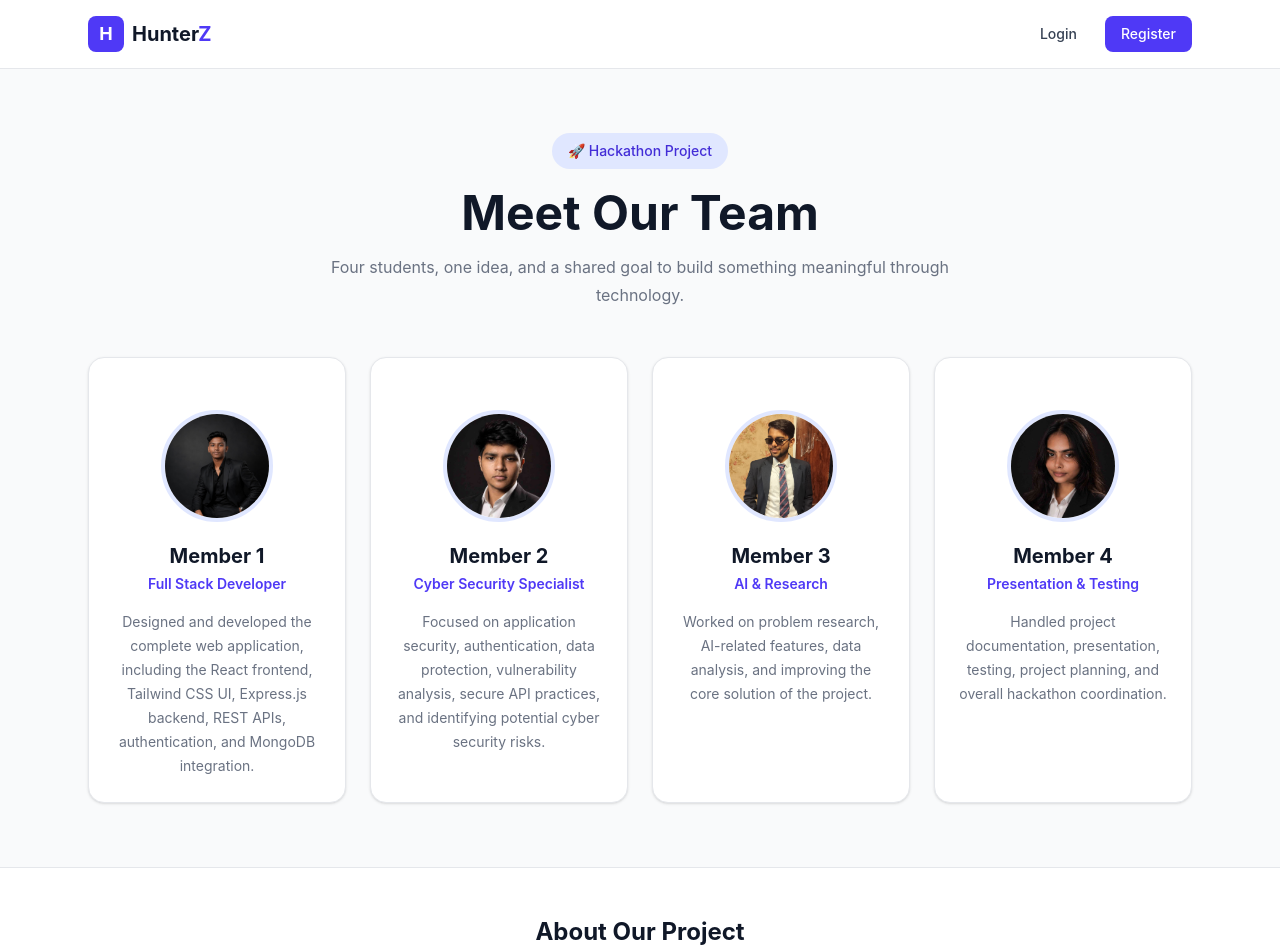
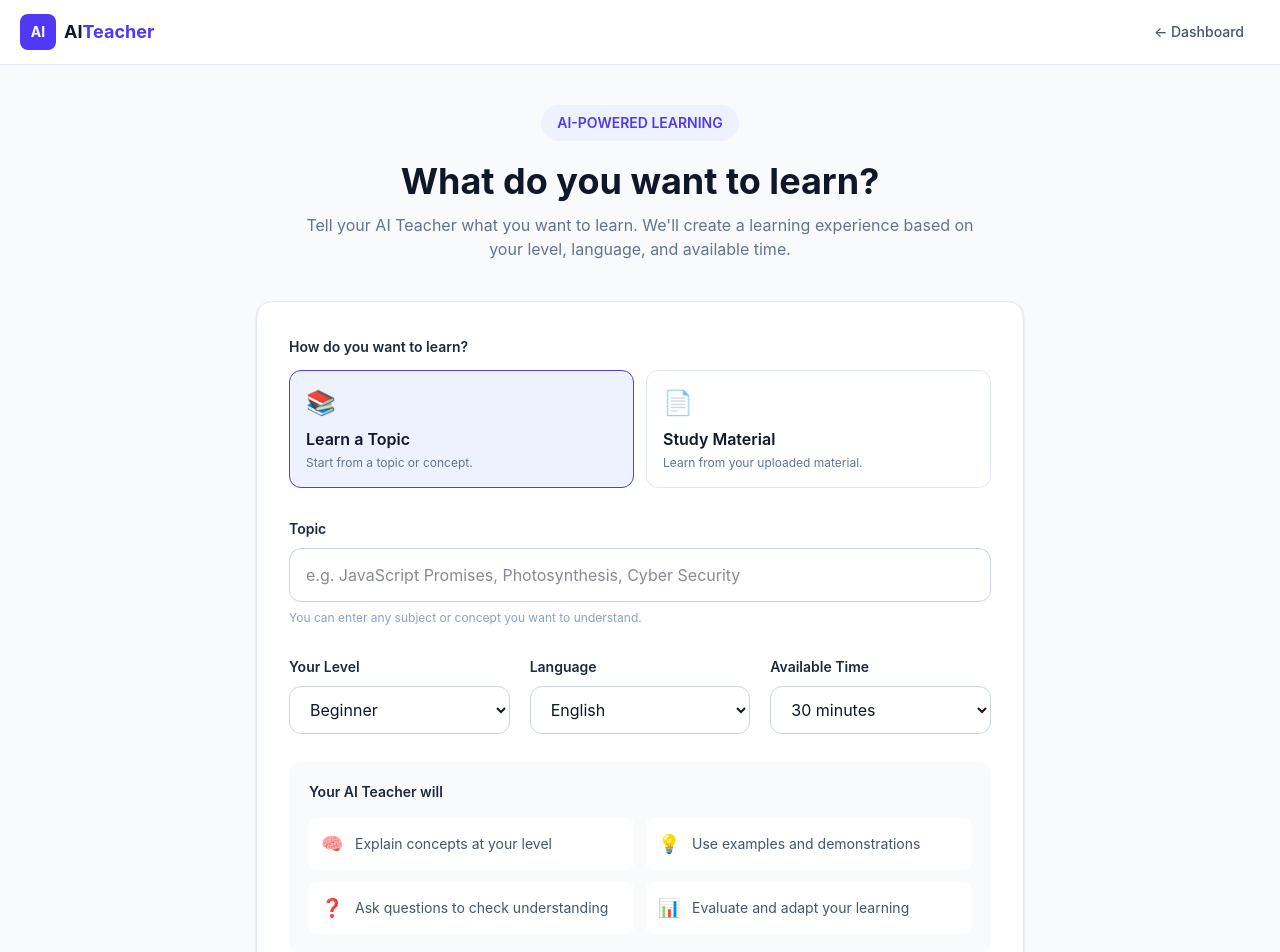
Before and after one commit to riteshhosale/Ai-Teacher, a React (Vite) app in the folder frontend/: page /learn in a window 1280 px wide. Before the commit this address led to /. Shown: the top 952 px of the page. Built offline with nearby package versions, Linux system fonts and the light colour scheme.

Commit message:
learn page is done

```diff
--- a/frontend/src/App.jsx
+++ b/frontend/src/App.jsx
@@ -4,6 +4,7 @@ import Home from "./pages/Home";
 import Login from "./pages/Login";
 import Register from "./pages/Register";
 import Dashboard from "./pages/Dashboard";
+import Learn from "./pages/Learn";
 
 function App() {
   return (
@@ -18,6 +19,8 @@ function App() {
 
         <Route path="/dashboard" element={<Dashboard />} />
 
+        <Route path="/learn" element={<Learn />} />
+
         <Route
           path="*"
           element={<Navigate to="/" replace />}
--- /dev/null
+++ b/frontend/src/pages/Learn.jsx
@@ -0,0 +1,368 @@
+import { useState } from "react";
+import { Link, useNavigate } from "react-router-dom";
+
+function Learn() {
+  const navigate = useNavigate();
+
+  const [topic, setTopic] = useState("");
+  const [level, setLevel] = useState("Beginner");
+  const [language, setLanguage] = useState("English");
+  const [time, setTime] = useState("30 minutes");
+  const [learningMode, setLearningMode] = useState("Topic");
+
+  const handleStartLesson = (e) => {
+    e.preventDefault();
+
+    if (!topic.trim()) {
+      return;
+    }
+
+    const lessonData = {
+      topic,
+      level,
+      language,
+      time,
+      learningMode,
+    };
+
+    // Save temporarily
+    localStorage.setItem(
+      "lessonData",
+      JSON.stringify(lessonData)
+    );
+
+    // Temporary route
+    navigate("/lesson");
+  };
+
+  return (
+    <div className="min-h-screen bg-slate-50 text-slate-900">
+
+      {/* ================= NAVBAR ================= */}
+      <nav className="border-b border-slate-200 bg-white">
+
+        <div className="mx-auto flex h-16 max-w-7xl items-center justify-between px-5">
+
+          <Link to="/dashboard" className="flex items-center gap-2">
+
+            <div className="flex h-9 w-9 items-center justify-center rounded-lg bg-indigo-600">
+              <span className="text-sm font-bold text-white">
+                AI
+              </span>
+            </div>
+
+            <span className="text-lg font-bold">
+              AI<span className="text-indigo-600">Teacher</span>
+            </span>
+
+          </Link>
+
+          <Link
+            to="/dashboard"
+            className="rounded-lg px-4 py-2 text-sm font-medium
+            text-slate-600 hover:bg-slate-100"
+          >
+            ← Dashboard
+          </Link>
+
+        </div>
+
+      </nav>
+
+
+      {/* ================= MAIN ================= */}
+      <main className="mx-auto max-w-5xl px-5 py-10">
+
+        {/* Header */}
+        <div className="text-center">
+
+          <span className="inline-flex rounded-full bg-indigo-50
+          px-4 py-2 text-sm font-semibold text-indigo-600">
+            AI-POWERED LEARNING
+          </span>
+
+          <h1 className="mt-5 text-3xl font-bold sm:text-4xl">
+            What do you want to learn?
+          </h1>
+
+          <p className="mx-auto mt-3 max-w-2xl text-slate-500">
+            Tell your AI Teacher what you want to learn.
+            We'll create a learning experience based on your
+            level, language, and available time.
+          </p>
+
+        </div>
+
+
+        {/* ================= FORM ================= */}
+        <form
+          onSubmit={handleStartLesson}
+          className="mx-auto mt-10 max-w-3xl"
+        >
+
+          <div className="rounded-2xl border border-slate-200
+          bg-white p-6 shadow-sm sm:p-8">
+
+
+            {/* Learning Mode */}
+            <div>
+
+              <label className="text-sm font-semibold text-slate-800">
+                How do you want to learn?
+              </label>
+
+              <div className="mt-3 grid grid-cols-2 gap-3">
+
+                <button
+                  type="button"
+                  onClick={() => setLearningMode("Topic")}
+                  className={`rounded-xl border p-4 text-left transition ${
+                    learningMode === "Topic"
+                      ? "border-indigo-600 bg-indigo-50"
+                      : "border-slate-200 hover:border-indigo-300"
+                  }`}
+                >
+
+                  <div className="text-2xl">
+                    📚
+                  </div>
+
+                  <p className="mt-2 font-semibold">
+                    Learn a Topic
+                  </p>
+
+                  <p className="mt-1 text-xs text-slate-500">
+                    Start from a topic or concept.
+                  </p>
+
+                </button>
+
+
+                <button
+                  type="button"
+                  onClick={() => setLearningMode("Material")}
+                  className={`rounded-xl border p-4 text-left transition ${
+                    learningMode === "Material"
+                      ? "border-indigo-600 bg-indigo-50"
+                      : "border-slate-200 hover:border-indigo-300"
+                  }`}
+                >
+
+                  <div className="text-2xl">
+                    📄
+                  </div>
+
+                  <p className="mt-2 font-semibold">
+                    Study Material
+                  </p>
+
+                  <p className="mt-1 text-xs text-slate-500">
+                    Learn from your uploaded material.
+                  </p>
+
+                </button>
+
+              </div>
+
+            </div>
+
+
+            {/* Topic */}
+            <div className="mt-7">
+
+              <label className="text-sm font-semibold text-slate-800">
+                Topic
+              </label>
+
+              <div className="mt-2">
+
+                <input
+                  type="text"
+                  value={topic}
+                  onChange={(e) => setTopic(e.target.value)}
+                  placeholder="e.g. JavaScript Promises, Photosynthesis, Cyber Security"
+                  required
+                  className="w-full rounded-xl border border-slate-300
+                  px-4 py-3.5 outline-none transition
+                  focus:border-indigo-500 focus:ring-2
+                  focus:ring-indigo-100"
+                />
+
+              </div>
+
+              <p className="mt-2 text-xs text-slate-400">
+                You can enter any subject or concept you want to understand.
+              </p>
+
+            </div>
+
+
+            {/* Options */}
+            <div className="mt-7 grid gap-5 sm:grid-cols-3">
+
+              {/* Level */}
+              <div>
+
+                <label className="text-sm font-semibold text-slate-800">
+                  Your Level
+                </label>
+
+                <select
+                  value={level}
+                  onChange={(e) => setLevel(e.target.value)}
+                  className="mt-2 w-full rounded-xl border
+                  border-slate-300 bg-white px-4 py-3
+                  outline-none focus:border-indigo-500
+                  focus:ring-2 focus:ring-indigo-100"
+                >
+
+                  <option>Beginner</option>
+                  <option>Intermediate</option>
+                  <option>Advanced</option>
+
+                </select>
+
+              </div>
+
+
+              {/* Language */}
+              <div>
+
+                <label className="text-sm font-semibold text-slate-800">
+                  Language
+                </label>
+
+                <select
+                  value={language}
+                  onChange={(e) => setLanguage(e.target.value)}
+                  className="mt-2 w-full rounded-xl border
+                  border-slate-300 bg-white px-4 py-3
+                  outline-none focus:border-indigo-500
+                  focus:ring-2 focus:ring-indigo-100"
+                >
+
+                  <option>English</option>
+                  <option>Hindi</option>
+                  <option>Marathi</option>
+                  <option>Hinglish</option>
+
+                </select>
+
+              </div>
+
+
+              {/* Time */}
+              <div>
+
+                <label className="text-sm font-semibold text-slate-800">
+                  Available Time
+                </label>
+
+                <select
+                  value={time}
+                  onChange={(e) => setTime(e.target.value)}
+                  className="mt-2 w-full rounded-xl border
+                  border-slate-300 bg-white px-4 py-3
+                  outline-none focus:border-indigo-500
+                  focus:ring-2 focus:ring-indigo-100"
+                >
+
+                  <option>15 minutes</option>
+                  <option>30 minutes</option>
+                  <option>45 minutes</option>
+                  <option>60 minutes</option>
+
+                </select>
+
+              </div>
+
+            </div>
+
+
+            {/* Learning Experience Preview */}
+            <div className="mt-7 rounded-xl bg-slate-50 p-5">
+
+              <p className="text-sm font-semibold text-slate-800">
+                Your AI Teacher will
+              </p>
+
+              <div className="mt-4 grid gap-3 sm:grid-cols-2">
+
+                <Feature
+                  icon="🧠"
+                  text="Explain concepts at your level"
+                />
+
+                <Feature
+                  icon="💡"
+                  text="Use examples and demonstrations"
+                />
+
+                <Feature
+                  icon="❓"
+                  text="Ask questions to check understanding"
+                />
+
+                <Feature
+                  icon="📊"
+                  text="Evaluate and adapt your learning"
+                />
+
+              </div>
+
+            </div>
+
+
+            {/* Start Button */}
+            <button
+              type="submit"
+              className="mt-7 w-full rounded-xl bg-indigo-600
+              px-6 py-3.5 font-semibold text-white
+              transition hover:bg-indigo-700
+              focus:outline-none focus:ring-4
+              focus:ring-indigo-100"
+            >
+              Start AI Lesson →
+            </button>
+
+          </div>
+
+        </form>
+
+
+        {/* Bottom info */}
+        <div className="mx-auto mt-7 max-w-3xl text-center">
+
+          <p className="text-xs leading-5 text-slate-400">
+            Your lesson will be personalized according to your
+            selected level, language, topic, and available time.
+          </p>
+
+        </div>
+
+      </main>
+
+    </div>
+  );
+}
+
+
+/* ================= FEATURE ================= */
+
+function Feature({ icon, text }) {
+  return (
+    <div className="flex items-center gap-3 rounded-lg bg-white p-3">
+
+      <span className="text-lg">
+        {icon}
+      </span>
+
+      <span className="text-sm text-slate-600">
+        {text}
+      </span>
+
+    </div>
+  );
+}
+
+export default Learn;
```
